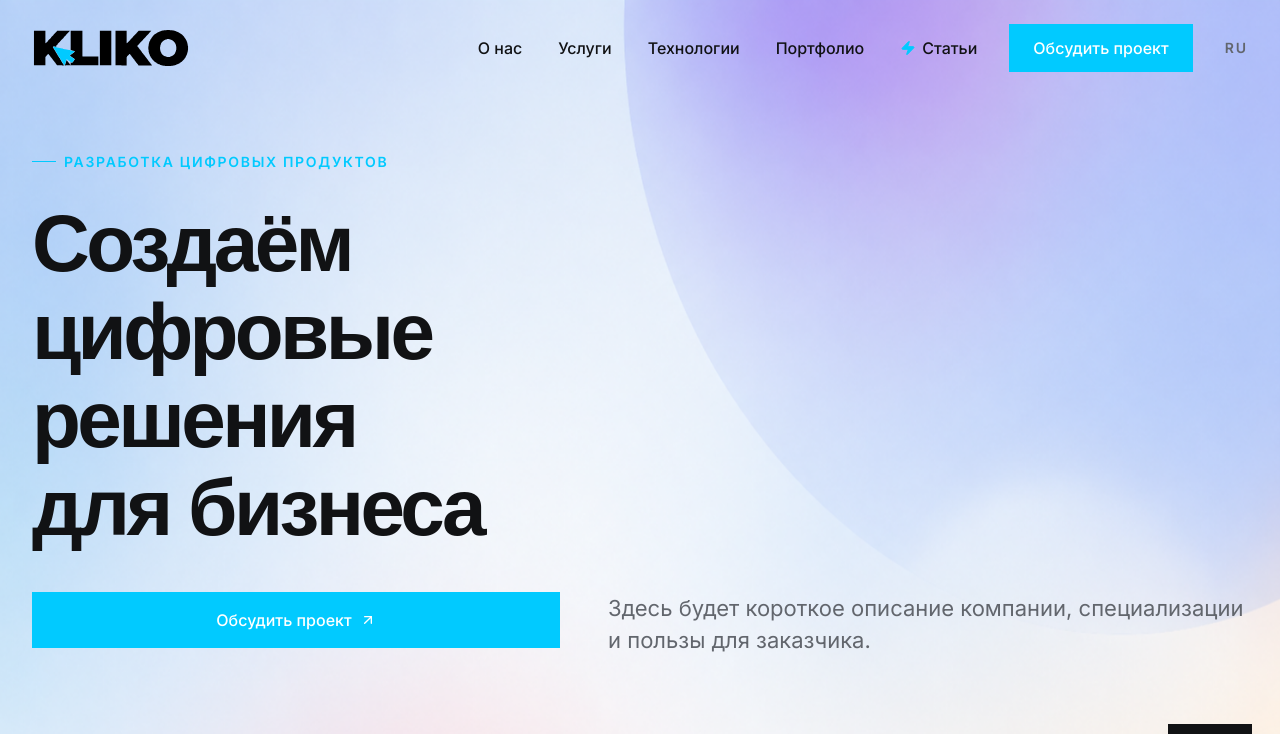
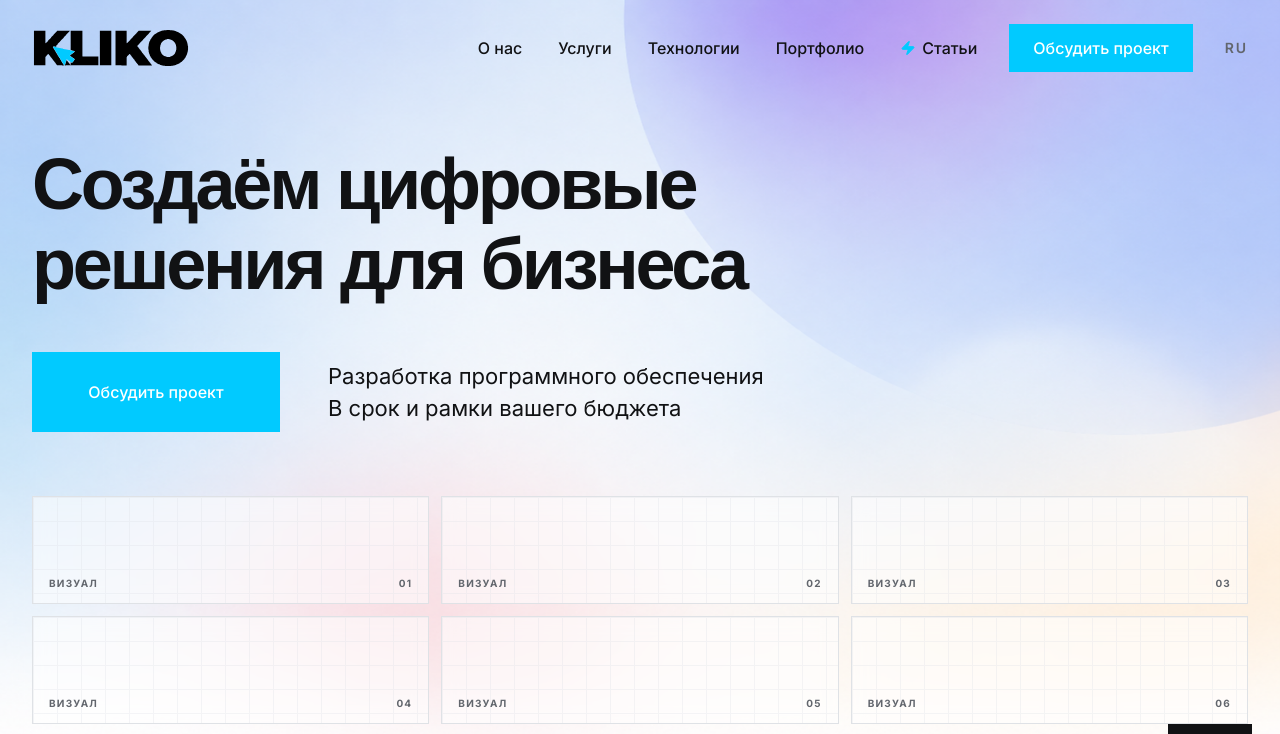
Before and after one commit to HELLISH-SATAN-666/kliko-site, a Next.js app: page / in a window 1280 px wide. Shown: the top 734 px of the page. Built offline with nearby package versions, Linux system fonts and the light colour scheme; a web font is replaced by a local one.

Commit message:
feat: уточнить первый экран KLIKO

```diff
--- a/src/app/globals.css
+++ b/src/app/globals.css
@@ -11,7 +11,7 @@
   --muted: #f4f5f7;
   --muted-foreground: #62666d;
   --border: #dfe2e6;
-  --ring: #159eea;
+  --ring: #01caff;
   --radius: 0.125rem;
 }
 
@@ -89,6 +89,11 @@ textarea {
   letter-spacing: -0.045em;
   line-height: 1.1;
   text-wrap: balance;
+}
+
+.hero-title {
+  max-width: 15.5ch;
+  font-weight: 700;
 }
 
 .section-title {
@@ -191,6 +196,30 @@ textarea {
   background-size: 100% 100%;
 }
 
+.site-header-shell {
+  isolation: isolate;
+}
+
+.site-header-shell::after {
+  position: absolute;
+  z-index: 0;
+  inset: 0;
+  content: "";
+  pointer-events: none;
+  opacity: 0;
+  background-image:
+    radial-gradient(circle, rgb(255 255 255 / 72%) 0 0.5px, transparent 0.75px),
+    radial-gradient(circle, rgb(17 18 20 / 24%) 0 0.42px, transparent 0.68px);
+  background-position: 0 0, 1px 2px;
+  background-size: 3px 3px, 5px 5px;
+  mix-blend-mode: soft-light;
+  transition: opacity 300ms ease;
+}
+
+.site-header-shell[data-state="scrolled"]::after {
+  opacity: 0.26;
+}
+
 .partner-track {
   width: max-content;
   animation: partner-scroll 32s linear infinite;
@@ -232,6 +261,11 @@ textarea {
     line-height: 88px;
   }
 
+  .hero-title {
+    font-size: 72px;
+    line-height: 80px;
+  }
+
   .section-title {
     font-size: 52px;
     line-height: 64px;
--- a/src/app/page.tsx
+++ b/src/app/page.tsx
@@ -79,30 +79,30 @@ export default function HomePage() {
       <section className="hero-background">
         <div className="site-container flex min-h-svh flex-col justify-center pb-20 pt-32 md:pb-24 md:pt-36">
           <Reveal>
-            <p className="eyebrow mb-7 text-primary">Разработка цифровых продуктов</p>
-            <h1 className="display-title">Создаём цифровые решения для бизнеса</h1>
+            <h1 className="display-title hero-title">
+              <span className="block lg:whitespace-nowrap">Создаём цифровые</span>
+              <span className="block lg:whitespace-nowrap">решения для бизнеса</span>
+            </h1>
           </Reveal>
 
           <Reveal
             delay={0.08}
-            className="mt-10 grid items-start gap-6 sm:grid-cols-[auto_minmax(0,640px)] sm:gap-12"
+            className="mt-12 grid items-center gap-6 sm:grid-cols-[248px_minmax(0,640px)] sm:gap-12"
           >
-            <Button asChild size="lg" className="w-full sm:w-auto">
-              <Link href="/contact">
-                Обсудить проект
-                <ArrowUpRight aria-hidden="true" />
-              </Link>
+            <Button asChild size="lg" className="h-20 w-full px-6 sm:w-[248px]">
+              <Link href="/contact">Обсудить проект</Link>
             </Button>
-            <p className="body-copy max-w-[640px] text-muted-foreground">
-              Здесь будет короткое описание компании, специализации и пользы для заказчика.
+            <p className="body-copy max-w-[640px] text-foreground">
+              <span className="block">Разработка программного обеспечения</span>
+              <span className="block">В срок и рамки вашего бюджета</span>
             </p>
           </Reveal>
 
-          <Reveal delay={0.14} className="mt-14 grid grid-cols-2 gap-2 md:mt-20 md:grid-cols-3 md:gap-3">
+          <Reveal delay={0.14} className="mt-14 grid grid-cols-2 gap-2 md:mt-16 md:grid-cols-3 md:gap-3">
             {Array.from({ length: 6 }, (_, index) => (
               <div
                 key={index}
-                className="group relative aspect-[2.25/1] overflow-hidden border border-white/80 bg-white/55 backdrop-blur-sm transition-colors hover:border-foreground/50"
+                className="group relative aspect-[2.25/1] overflow-hidden border border-white/80 bg-white/55 backdrop-blur-sm transition-colors hover:border-foreground/50 lg:h-[108px] lg:aspect-auto"
               >
                 <div className="placeholder-grid absolute inset-0 opacity-30 transition-opacity group-hover:opacity-50" />
                 <div className="absolute inset-x-4 bottom-3 flex items-center justify-between text-[10px] font-bold uppercase tracking-[0.12em] text-muted-foreground">
--- a/src/components/site-header.tsx
+++ b/src/components/site-header.tsx
@@ -41,14 +41,14 @@ export function SiteHeader() {
   return (
     <header
       className={cn(
-        "fixed inset-x-0 top-0 z-50 transition-[background-color,box-shadow,backdrop-filter] duration-300",
+        "site-header-shell fixed inset-x-0 top-0 z-50 transition-[background-color,box-shadow,backdrop-filter] duration-300",
         isScrolled
           ? "bg-[rgba(235,238,241,0.78)] shadow-[0_1px_0_rgba(17,18,20,0.06)] backdrop-blur-xl backdrop-saturate-150"
           : "bg-transparent backdrop-blur-none",
       )}
       data-state={isScrolled ? "scrolled" : "top"}
     >
-      <div className="header-container flex h-24 items-center justify-between gap-10">
+      <div className="header-container relative z-10 flex h-24 items-center justify-between gap-10">
         <Link
           href="/"
           className="focus-ring block shrink-0"
@@ -112,7 +112,7 @@ export function SiteHeader() {
         {isOpen ? (
           <motion.div
             id="mobile-navigation"
-            className="absolute inset-x-0 top-24 bg-[rgba(235,238,241,0.92)] shadow-[0_1px_0_rgba(17,18,20,0.08)] backdrop-blur-xl lg:hidden"
+            className="absolute inset-x-0 top-24 z-10 bg-[rgba(235,238,241,0.92)] shadow-[0_1px_0_rgba(17,18,20,0.08)] backdrop-blur-xl lg:hidden"
             initial={reduceMotion ? false : { opacity: 0, y: -12 }}
             animate={{ opacity: 1, y: 0 }}
             exit={reduceMotion ? { opacity: 0 } : { opacity: 0, y: -12 }}
```
